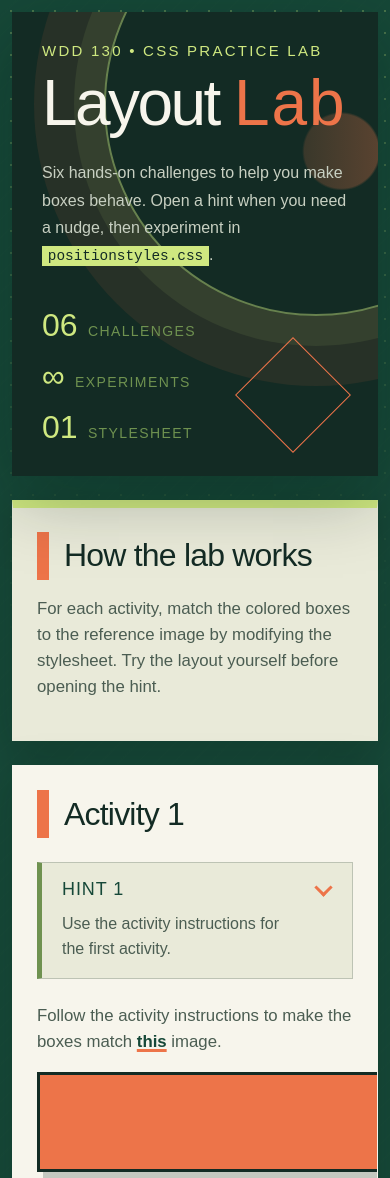
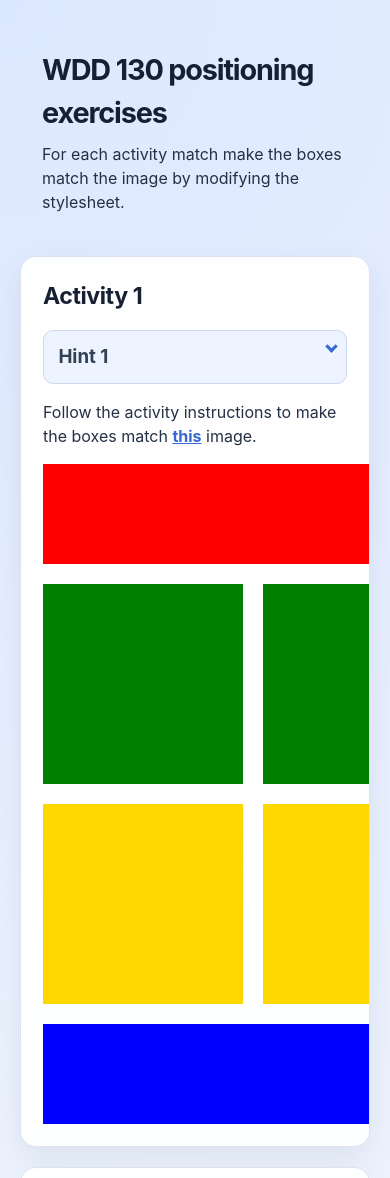
Before and after one commit to spencersmith810/wdd130, a plain HTML site: page ice/positioning/positioning.html in a window 390 px wide. Shown: the top 1178 px of the page. Drawn offline with Linux system fonts and the light colour scheme; a web font is replaced by a local one.

Commit message:
Update positioning exercises

```diff
--- a/ice/positioning/positioning.html
+++ b/ice/positioning/positioning.html
@@ -2,30 +2,16 @@
 <html lang="en">
   <head>
     <!-- HTML - Name: positioning.html -->
-    <meta charset="UTF-8" />
-    <meta name="viewport" content="width=device-width, initial-scale=1.0" />
-    <meta name="description" content="A playful CSS positioning practice lab for WDD 130." />
-    <title>Layout Lab | Positioning Activity</title>
+    <title>Positioning Activity</title>
     <link rel="stylesheet" type="text/css" href="positionstyles.css" />
   </head>
   <body>
-    <header class="lab-header">
-      <p class="kicker">WDD 130 • CSS practice lab</p>
-      <h1>Layout <span>Lab</span></h1>
-      <p class="lab-intro">Six hands-on challenges to help you make boxes behave. Open a hint when you need a nudge, then experiment in <code>positionstyles.css</code>.</p>
-      <div class="lab-stats" aria-label="Lab overview">
-        <span><strong>06</strong> challenges</span>
-        <span><strong>∞</strong> experiments</span>
-        <span><strong>01</strong> stylesheet</span>
-      </div>
-    </header>
-    <div class="activity activity-intro">
-      <h2>How the lab works</h2>
-      <p>For each activity, match the colored boxes to the reference image by modifying the stylesheet. Try the layout yourself before opening the hint.</p>
-    </div>
+    <div class="activity">
+      <h2>WDD 130 positioning exercises</h2>
+      For each activity match make the boxes match the image by modifying the stylesheet.</div>
     <div class="activity">
       <h2>Activity 1</h2>
-      <section class="hint"><input type="checkbox" ><i></i> <h3>Hint 1</h3><div><p>Use the activity instructions for the first activity.</p></div></section>
+      <section class="hint"><input type="checkbox" ><i></i> <h3>Hint 1</h3><div><p>Use the activity instructions for the firt activity</a></p></div></section>
       <p>Follow the activity instructions to make the boxes match  <a href="images/example1.png" target="_blank">this</a> image.</p>
       <div class="content1" >
         <div class="red1" ></div>
--- a/ice/positioning/positionstyles.css
+++ b/ice/positioning/positionstyles.css
@@ -1,508 +1,335 @@
 /* CSS - Name: "positionstyles.css" */
-/* Fonts and design tokens */
-@font-face {
-    font-family: "college";
-    src: url("../../fonts/college.otf") format("opentype");
+:root {
+  --ink: #243044;
+  --muted: #64748b;
+  --surface: rgba(255, 255, 255, 0.94);
+  --line: #dbe3ef;
+  --accent: #3867d6;
+  --accent-soft: #edf3ff;
 }
-@font-face {
-    font-family: "freshman";
-    src: url("../../fonts/freshman.otf") format("opentype");
-}
-:root {
-    --ink: #132b24;
-    --forest: #164838;
-    --moss: #6f9250;
-    --lime: #cfe880;
-    --cream: #f7f5ec;
-    --paper: #e9ead9;
-    --orange: #ed7449;
-    --line: rgba(19, 43, 36, 0.2);
-    --shadow: 0 22px 70px rgba(4, 24, 17, 0.28);
-}
+
 * {
   box-sizing: border-box;
 }
-html {
-    scroll-behavior: smooth;
-}
+
 body {
-    min-width: 320px;
+  min-height: 100vh;
   margin: 0;
+  padding: 28px 10px 60px;
   color: var(--ink);
   background:
-        linear-gradient(rgba(22, 72, 56, 0.93), rgba(22, 72, 56, 0.93)),
-        repeating-linear-gradient(135deg, transparent 0 11px, rgba(207, 232, 128, 0.07) 12px 13px),
-        var(--forest);
-    font-family: Arial, sans-serif;
-    line-height: 1.55;
+    radial-gradient(circle at top left, #dce8ff 0, transparent 35%),
+    radial-gradient(circle at bottom right, #d8f4ef 0, transparent 30%),
+    #f7f9fc;
+  font-family: Inter, ui-sans-serif, system-ui, -apple-system, BlinkMacSystemFont,
+    "Segoe UI", sans-serif;
+  line-height: 1.5;
 }
-body::before {
-    position: fixed;
-    inset: 0;
-    z-index: -1;
-    pointer-events: none;
-    content: "";
-    opacity: 0.28;
-    background-image: radial-gradient(var(--lime) 1px, transparent 1px);
-    background-size: 22px 22px;
-    mask-image: linear-gradient(to bottom, black, transparent 80%);
+
+a {
+  color: var(--accent);
+  font-weight: 650;
 }
-/* Layout and hero */
-.lab-header,
-.activity {
-    width: min(1120px, calc(100% - 40px));
-    margin-right: auto;
-    margin-left: auto;
+
+a:hover {
+  color: #2549a8;
 }
-.lab-header {
-    position: relative;
-    min-height: 470px;
-    margin-top: 40px;
-    padding: clamp(30px, 7vw, 86px);
-    overflow: hidden;
-    background:
-        linear-gradient(90deg, rgba(19, 43, 36, 0.98) 0 58%, rgba(19, 43, 36, 0.68)),
-        radial-gradient(circle at 90% 30%, var(--orange) 0 8%, transparent 8.5%),
-        var(--ink);
-    color: var(--cream);
-    box-shadow: var(--shadow);
-}
-.lab-header::before,
-.lab-header::after {
-    position: absolute;
-    content: "";
-    pointer-events: none;
-}
-.lab-header::before {
-    top: -120px;
-    right: 5%;
-    width: 420px;
-    height: 420px;
-    border: 2px solid rgba(207, 232, 128, 0.45);
-    border-radius: 50%;
-    box-shadow: 0 0 0 30px rgba(207, 232, 128, 0.08), 0 0 0 70px rgba(237, 116, 73, 0.09);
-}
-.lab-header::after {
-    right: 12%;
-    bottom: 40px;
-    width: 80px;
-    height: 80px;
-    border: 1px solid var(--orange);
-    transform: rotate(45deg);
-}
-.kicker {
-    position: relative;
-    z-index: 1;
-    margin: 0 0 18px;
-    color: var(--lime);
-    font: 15px "college", sans-serif;
-    letter-spacing: 0.15em;
-    text-transform: uppercase;
-}
-.lab-header h1 {
-    position: relative;
-    z-index: 1;
-    max-width: 760px;
-    margin: 0;
-    color: var(--cream);
-    font: clamp(4rem, 11vw, 9rem) / 0.82 "college", sans-serif;
-    letter-spacing: -0.04em;
-}
-.lab-header h1 span {
-    color: var(--orange);
-    font-family: "freshman", sans-serif;
-    letter-spacing: 0.03em;
-}
-.lab-intro {
-    position: relative;
-    z-index: 1;
-    max-width: 570px;
-    margin: 30px 0 0;
-    color: #c8d0c2;
-    font-size: clamp(1rem, 2vw, 1.15rem);
-    line-height: 1.7;
-}
-code {
-    padding: 0.15em 0.4em;
-    background: var(--lime);
-    color: var(--ink);
-    font-family: monospace;
-    font-size: 0.9em;
-}
-.lab-stats {
-    position: relative;
-    z-index: 1;
-    display: flex;
-    flex-wrap: wrap;
-    gap: 14px 34px;
-    margin-top: 38px;
-    color: var(--moss);
-    font: 14px "college", sans-serif;
-    letter-spacing: 0.1em;
-    text-transform: uppercase;
-}
-.lab-stats strong {
-    margin-right: 5px;
-    color: var(--lime);
-    font: 32px "freshman", sans-serif;
-    letter-spacing: 0;
-}
-/* Activity cards and hints */
-.activity {
-    margin-top: 24px;
-    padding: clamp(24px, 5vw, 52px);
-    overflow: auto;
-    border: 1px solid rgba(247, 245, 236, 0.13);
-    background: var(--cream);
-    box-shadow: 0 10px 40px rgba(4, 24, 17, 0.2);
-}
-.activity-intro {
-    border-top: 8px solid var(--lime);
-    background: var(--paper);
-}
-.activity h2 {
-    display: flex;
-    align-items: center;
-    gap: 15px;
-    margin: 0 0 16px;
-    font: clamp(2rem, 4vw, 3.6rem) / 0.95 "college", sans-serif;
-    letter-spacing: -0.025em;
-}
-.activity h2::before {
-    width: 12px;
-    height: 48px;
-    background: var(--orange);
-    content: "";
-}
-.activity-intro p,
-.activity > p {
-    max-width: 760px;
-    margin-top: 0;
-    color: #4b5d52;
-    font-size: 1.05rem;
-}
-.activity > p a,
-.hint a {
-    color: var(--forest);
-    font-weight: 800;
-    text-decoration-color: var(--orange);
-    text-decoration-thickness: 3px;
-}
-.hint {
-    position: relative;
-    margin: 24px 0;
-    padding: 16px 52px 16px 20px;
-    border: 1px solid var(--line);
-    border-left: 5px solid var(--moss);
-    background: var(--paper);
-    transition: border-color 0.2s, background 0.2s, transform 0.2s;
-}
-.hint:hover,
-.hint:has(input:checked) {
-    border-left-color: var(--orange);
-    background: white;
-    transform: translateX(4px);
-}
-.hint h3 {
-    margin: 0;
-    color: var(--forest);
-    font: 18px "college", sans-serif;
-    letter-spacing: 0.05em;
-    text-transform: uppercase;
-}
-.hint > div {
-    color: #4b5d52;
-}
-.hint > div p {
-    margin: 12px 0 0;
-}
-.hint > div ul {
-    margin-bottom: 0;
-}
-.hint input[type="checkbox"] {
-    position: absolute;
-    inset: 0;
-    z-index: 1;
-    width: 100%;
-    height: 100%;
-    opacity: 0;
-    cursor: pointer;
-}
-.hint i {
-    position: absolute;
-    top: 18px;
-    right: 22px;
-    width: 13px;
-    height: 13px;
-    border-right: 3px solid var(--orange);
-    border-bottom: 3px solid var(--orange);
-    transform: rotate(45deg);
-    transition: transform 0.2s;
-}
-.hint input[type="checkbox"]:checked ~ i {
-    transform: translateY(5px) rotate(225deg);
-}
-.content1,
-.content2,
-.content3,
-.content4,
-.content5,
-.content6 {
-    margin-right: auto;
-    margin-left: auto;
-}
+
+/* Activity 1 styles */
 .content1 {
-    width: min(600px, 100%);
+  /* This is the parent of the activity 1 boxes. */
   display: grid;
   grid-template-columns: 1fr 1fr;
   justify-items: center;
   gap: 20px;
 }
+.red1 {
+  width: 100%;
+  height: 100px;
+  background-color: red;
+  grid-column: 1 / 3;
+}
+.green1 {
+  width: 200px;
+  height: 200px;
+  background-color: green;
+}
+.yellow1 {
+  width: 200px;
+  height: 200px;
+  background-color: gold;
+}
+.blue1 {
+  width: 100%;
+  height: 100px;
+  background-color: blue;
+  grid-column: 1 / 3;
+}
+/* Activity 2 styles */
 .content2 {
-    width: min(500px, 100%);
+  /* This is the parent of the activity 2 boxes. */
   height: 600px;
   display: grid;
   grid-template-columns: repeat(5, 50px);
   grid-template-rows: repeat(4, 50px);
 }
+.red2 {
+  width: 200px;
+  height: 200px;
+  background-color: red;
+  grid-column: 1 / 3;
+}
+.green2 {
+  width: 200px;
+  height: 200px;
+  background-color: green;
+  grid-column: 2 / 4;
+}
+.yellow2 {
+  width: 200px;
+  height: 200px;
+  background-color: gold;
+  grid-column: 3 / 5;
+}
+.blue2 {
+  width: 200px;
+  height: 200px;
+  background-color: blue;
+  grid-column: 4 / 6;
+}
+/* Activity 3 styles */
 .content3 {
-    width: min(600px, 100%);
+  /* This is the parent of the activity 3 boxes. */
   display: grid;
   grid-template-columns: 1fr 1fr;
   column-gap: 80px;
 }
+.red3 {
+  width: 100%;
+  height: 200px;
+  background-color: red;
+  grid-column: 1 / 3;
+}
+.green3 {
+  width: 100%;
+  height: 200px;
+  background-color: green;
+}
+.yellow3 {
+  width: 100%;
+  height: 200px;
+  background-color: gold;
+}
+.blue3 {
+  width: 100%;
+  height: 200px;
+  background-color: blue;
+  grid-column: 1 / 3;
+}
+/* Activity 4 styles */
 .content4 {
-    width: min(600px, 100%);
+  /* This is the parent of the activity 4 boxes. */
   height: 400px;
   display: grid;
   grid-template-columns: 1fr 1fr;
   grid-template-rows: repeat(3, 1fr);
 }
+.red4 {
+  width: 100%;
+  height: 100%;
+  background-color: red;
+  grid-column: 1 / 2;
+  grid-row: 1 / 4;
+}
+.green4 {
+  width: 100%;
+  height: 100%;
+  background-color: green;
+  grid-column: 2 / 3;
+  grid-row: 1 / 2;
+}
+.yellow4 {
+  width: 100%;
+  height: 100%;
+  background-color: gold;
+  grid-column: 2 / 3;
+  grid-row: 2 / 3;
+}
+.blue4 {
+  width: 100%;
+  height: 100%;
+  background-color: blue;
+  grid-column: 2 / 3;
+  grid-row: 3 / 4;
+}
+/* Activity 5 styles */
 .content5 {
-    width: min(650px, 100%);
-    height: 500px;
-    margin: 0 auto;
+  /* This is the parent of the activity 5 boxes. */
+  min-height: 500px;
 }
+.red5 {
+  width: 100%;
+  height: 100px;
+  background-color: red;
+}
+.green5 {
+  width: 200px;
+  height: 200px;
+  background-color: green;
+  float: left;
+}
+.yellow5 {
+  width: 100%;
+  min-height: 200px;
+  background-color: gold;
+}
+.blue5 {
+  width: 100%;
+  height: 100px;
+  background-color: blue;
+  clear: both;
+}
+/* Activity 6 styles */
 .content6 {
+  /* This is the parent of the activity 6 boxes. */
   width: 600px;
-    max-width: 100%;
   height: 600px;
   display: grid;
   grid-template-columns: repeat(6, 100px);
   grid-template-rows: repeat(6, 100px);
 }
-.red1,
-.red2,
-.red3,
-.red4,
-.red5,
-.red6 {
-    background: var(--orange);
-}
-.green1,
-.green2,
-.green3,
-.green4,
-.green5,
-.green6 {
-    background: var(--moss);
-}
-.yellow1,
-.yellow2,
-.yellow3,
-.yellow4,
-.yellow5,
-.yellow6 {
-    background: var(--lime);
-}
-.blue1,
-.blue2,
-.blue3,
-.blue4,
-.blue5,
-.blue6 {
-    background: var(--forest);
-}
-.red1,
-.green1,
-.yellow1,
-.blue1,
-.red2,
-.green2,
-.yellow2,
-.blue2,
-.red3,
-.green3,
-.yellow3,
-.blue3,
-.red4,
-.green4,
-.yellow4,
-.blue4,
-.red5,
-.green5,
-.yellow5,
-.blue5,
-.red6,
-.green6,
-.yellow6,
-.blue6 {
-    border: 3px solid var(--ink);
-    box-shadow: 6px 6px 0 rgba(19, 43, 36, 0.22);
-}
-.red1 {
-    width: 100%;
-    height: 100px;
-    grid-column: 1/3;
-}
-.green1,
-.yellow1 {
-    width: 200px;
-    height: 200px;
-}
-.blue1 {
-    width: 100%;
-    height: 100px;
-    grid-column: 1/3;
-}
-.red2,
-.green2,
-.yellow2,
-.blue2 {
-    width: 200px;
-    height: 200px;
-}
-.red2 {
-    grid-column: 1/3;
-}
-.green2 {
-    grid-column: 2/4;
-}
-.yellow2 {
-    grid-column: 3/5;
-}
-.blue2 {
-    grid-column: 4/6;
-}
-.red3,
-.blue3 {
-    width: 100%;
-    height: 200px;
-    grid-column: 1/3;
-}
-.green3,
-.yellow3 {
-    width: 100%;
-    height: 200px;
-}
-.red4 {
-    width: 100%;
-    height: 100%;
-    grid-column: 1/2;
-    grid-row: 1/4;
-}
-.green4,
-.yellow4,
-.blue4 {
-    width: 100%;
-    height: 100%;
-    grid-column: 2/3;
-}
-.green4 {
-    grid-row: 1/2;
-}
-.yellow4 {
-    grid-row: 2/3;
-}
-.blue4 {
-    grid-row: 3/4;
-}
-.red5 {
-    width: 100%;
-    height: 100px;
-}
-.green5 {
-    width: 200px;
-    height: 200px;
-    float: left;
-}
-.yellow5 {
-    width: 100%;
-    min-height: 200px;
-}
-.blue5 {
-    width: 100%;
-    height: 100px;
-    clear: both;
-}
 .red6 {
   width: 400px;
   height: 200px;
-    grid-column: 1/5;
-    grid-row: 1/3;
+  background-color: red;
+  grid-column: 1 / 5;
+  grid-row: 1 / 3;
   z-index: 1;
 }
 .green6 {
   width: 200px;
   height: 200px;
-    grid-column: 1/3;
-    grid-row: 5/7;
+  background-color: green;
+  grid-column: 1 / 3;
+  grid-row: 5 / 7;
   z-index: 3;
 }
 .yellow6 {
   width: 200px;
   height: 400px;
-    grid-column: 5/7;
-    grid-row: 3/7;
+  background-color: gold;
+  grid-column: 5 / 7;
+  grid-row: 3 / 7;
   z-index: 4;
 }
 .blue6 {
   width: 400px;
   height: 400px;
-    grid-column: 2/6;
-    grid-row: 2/6;
+  background-color: blue;
+  grid-column: 2 / 6;
+  grid-row: 2 / 6;
   z-index: 2;
 }
-/* Responsive behavior */
-@media (max-width: 680px) {
-    .lab-header,
+
+
+/* Do not make any changes below here */
 .activity {
-        width: min(100% - 24px, 1120px);
+  width: 600px;
+  max-width: calc(100% - 20px);
+  margin: 20px auto;
+  border: 1px solid var(--line);
+  border-radius: 16px;
+  padding: 22px;
+  background: var(--surface);
+  box-shadow: 0 12px 30px rgba(35, 55, 95, 0.08);
+  clear:both;
+  overflow: auto;
 }
-    .lab-header {
-        min-height: 390px;
-        margin-top: 12px;
+
+.activity:first-child {
+  border: 0;
+  padding-top: 0;
+  background: transparent;
+  box-shadow: none;
 }
-    .lab-header::before {
-        right: -150px;
+
+.activity h2 {
+  margin: 0 0 14px;
+  color: #172033;
+  font-size: 1.45rem;
+  letter-spacing: -0.02em;
 }
-    .content2 {
-        transform: scale(0.8);
-        transform-origin: top left;
-        margin-bottom: -120px;
+
+.activity:first-child h2 {
+  margin-bottom: 8px;
+  font-size: clamp(1.8rem, 5vw, 2.7rem);
+  letter-spacing: -0.04em;
 }
-    .content4 {
-        height: 300px;
+
+.activity:first-child p {
+  color: var(--muted);
 }
-    .content6 {
-        transform: scale(0.55);
-        transform-origin: top left;
-        margin-bottom: -270px;
+
+.hint {
+  border: 1px solid #cbd8f0;
+  border-radius: 10px;
+  background: var(--accent-soft);
+  padding: 0.75em 2.5em 0.75em 0.9em;
+  position: relative;
+  margin: 1em 0;
+  color: #334155;
 }
-    .red5,
-    .blue5 {
-        height: 70px;
+.hint h3 {
+  margin: 0;
 }
-    .green5 {
-        width: 120px;
-        height: 160px;
+.hint:hover {
+  background: #e5edff;
 }
+.hint > div {
+  display: none;
 }
-@media (prefers-reduced-motion: reduce) {
-    *,
-    *::before,
-    *::after {
-        scroll-behavior: auto !important;
-        transition-duration: 0.01ms !important;
+
+.hint input[type=checkbox] {
+  position: absolute;
+  width: 100%;
+  height: 100%;
+  opacity: 0;
+  z-index: 1;
+  cursor: pointer;
 }
+
+.hint input[type=checkbox]:checked ~ div {
+  display: block;
 }
+
+.hint i {
+  position: absolute;
+  transform: translate(-6px, 0);
+  margin-top: 16px;
+  right: 10px;
+  top: -3px;
+}
+.hint i:before, .hint i:after {
+  content: "";
+  position: absolute;
+  background-color: var(--accent);
+  width: 3px;
+  height: 9px;
+}
+.hint i:before {
+  transform: translate(2px, 0) rotate(45deg);
+}
+.hint i:after {
+  transform: translate(-2px, 0) rotate(-45deg);
+}
+
+.hint input[type=checkbox]:checked ~ i:before {
+  transform: translate(-2px, 0) rotate(45deg);
+}
+.hint input[type=checkbox]:checked ~ i:after {
+  transform: translate(2px, 0) rotate(-45deg);
+}
+.hint a {
+  position: relative;
+  z-index: 1;
+}
```
Lines whose indentation alone changed are shown as unchanged.
